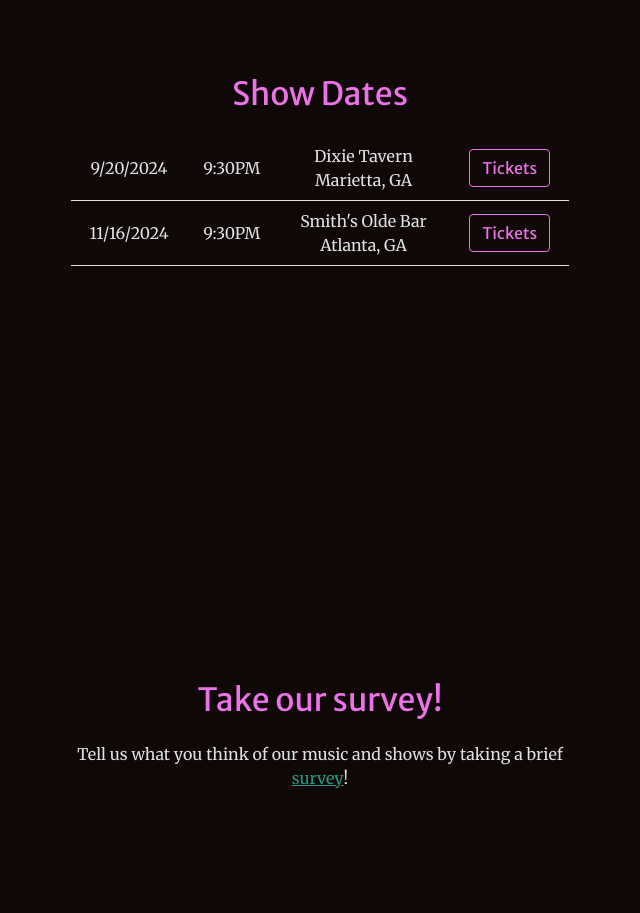
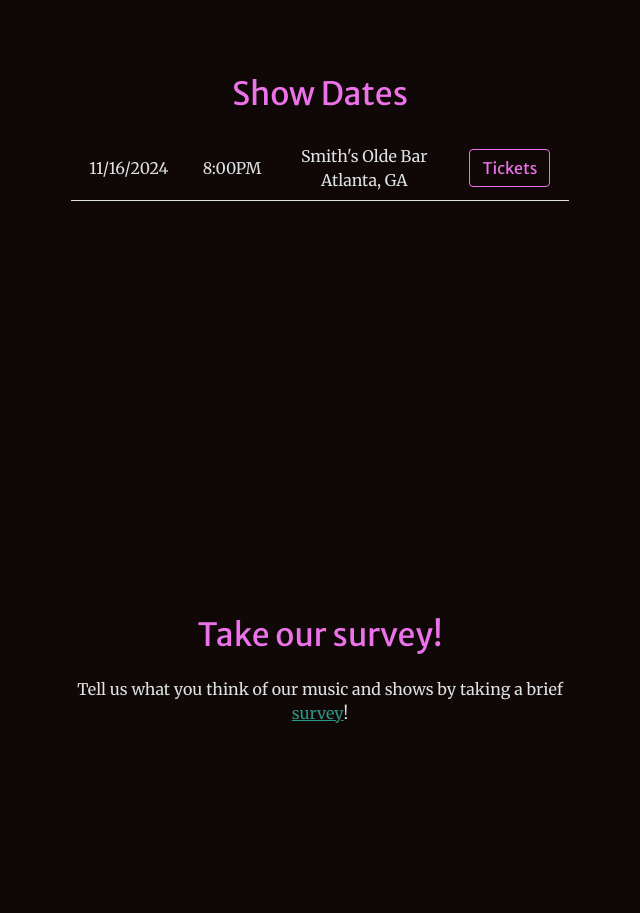
Before and after one commit to rob893/bbandbarnfire-website, a website built with Vite: page src/index.html in a window 1280 px wide. Shown: the part 3940-4853 px from the top of the page, without its empty margins (320-960 px from the left). Built offline with nearby package versions, Linux system fonts and the light colour scheme; a script that the page names is missing.

Commit message:
chore: update shows

```diff
--- a/package.json
+++ b/package.json
@@ -13,6 +13,6 @@
   "description": "Band website for BB and Barnfire",
   "devDependencies": {
     "prettier": "^3.3.3",
-    "vite": "^5.4.5"
+    "vite": "^5.4.8"
   }
 }
--- a/src/index.html
+++ b/src/index.html
@@ -288,20 +288,12 @@
                   </td>
                 </tr> -->
                 <tr style="vertical-align: middle;">
-                  <td>9/20/2024</td>
-                  <td>9:30PM</td>
-                  <td>Dixie Tavern<br>Marietta, GA</td>
-                  <td>
-                    <a class="btn btn-outline-primary" href="https://dixietavern.com/shows.php"
-                      target="_blank">Tickets</a>
-                  </td>
-                </tr>
-                <tr style="vertical-align: middle;">
                   <td>11/16/2024</td>
-                  <td>9:30PM</td>
+                  <td>8:00PM</td>
                   <td>Smith's Olde Bar<br>Atlanta, GA</td>
                   <td>
-                    <a class="btn btn-outline-primary" href="https://smithsoldebar.freshtix.com/"
+                    <a class="btn btn-outline-primary"
+                      href="https://smithsoldebar.freshtix.com/events/brandon-barker-and-the-barnfire-band"
                       target="_blank">Tickets</a>
                   </td>
                 </tr>
```
Also changed, not shown: 1 other file.
